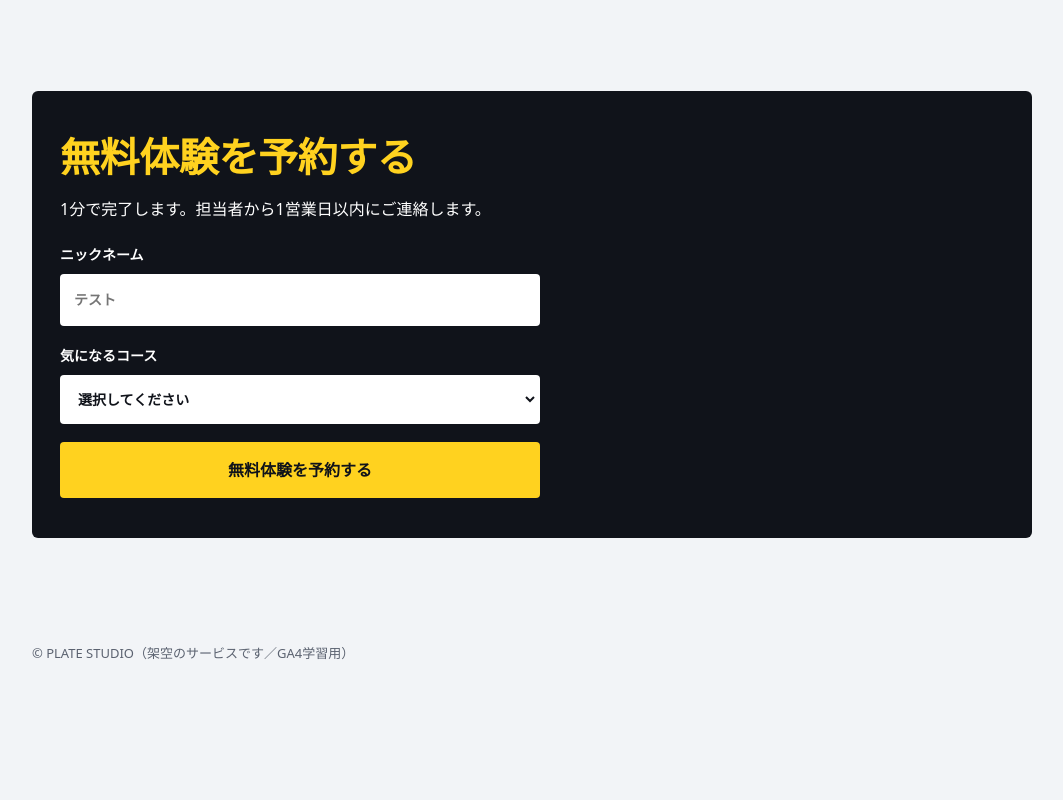
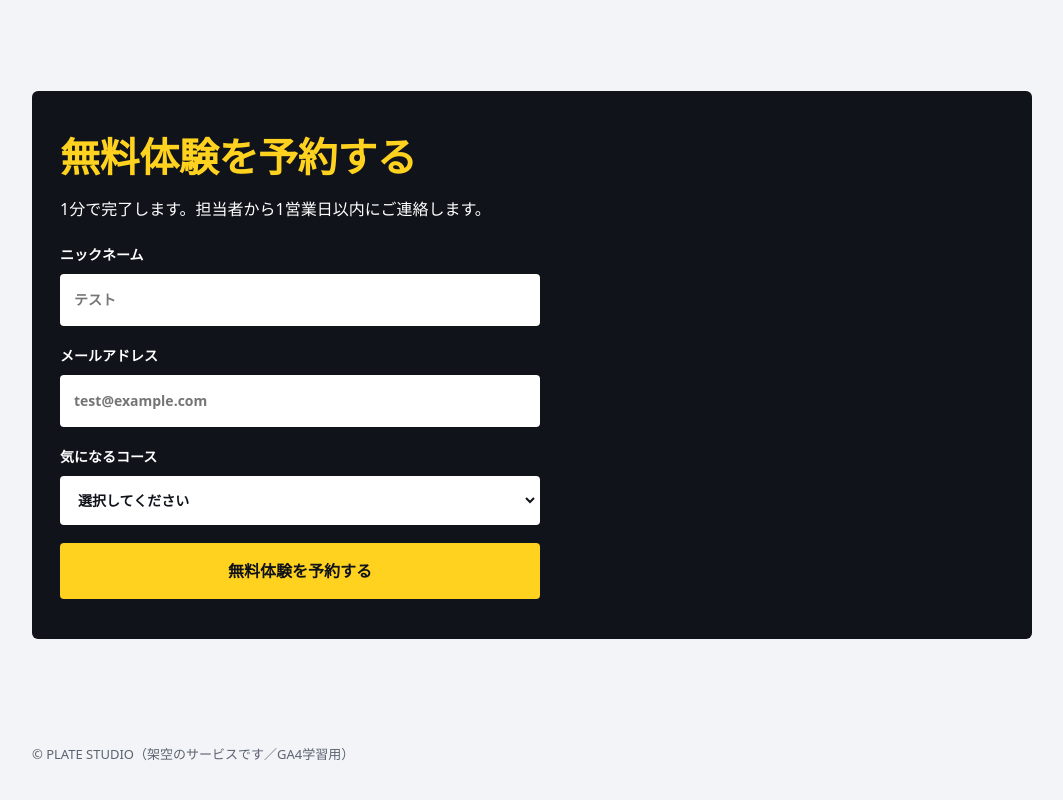
Before and after one commit to mgrooock/ga-practice, a plain HTML site: page index.html in a window 1280 px wide. Shown: the part 3017-3817 px from the top of the page, without its empty margins (108-1171 px from the left). Before the commit the page ends 3782 px from the top, so only its background shows below. Drawn offline with Linux system fonts and the light colour scheme.

Commit message:
メールフォームの復活と無効化

```diff
--- a/index.html
+++ b/index.html
@@ -508,7 +508,7 @@
             <p>1分で完了します。担当者から1営業日以内にご連絡します。</p>
             <form id="leadForm">
               <label>ニックネーム<input name="name" required autocomplete="name" placeholder="テスト" /></label>
-              <!-- <label>メールアドレス<input name="email" type="email" required autocomplete="email" placeholder="taro@example.com" /></label> -->
+              <label>メールアドレス<input name="email" type="email" disabled required autocomplete="email" placeholder="test@example.com" /></label>
               <label
                 >気になるコース
                 <select name="plan" required>
```
